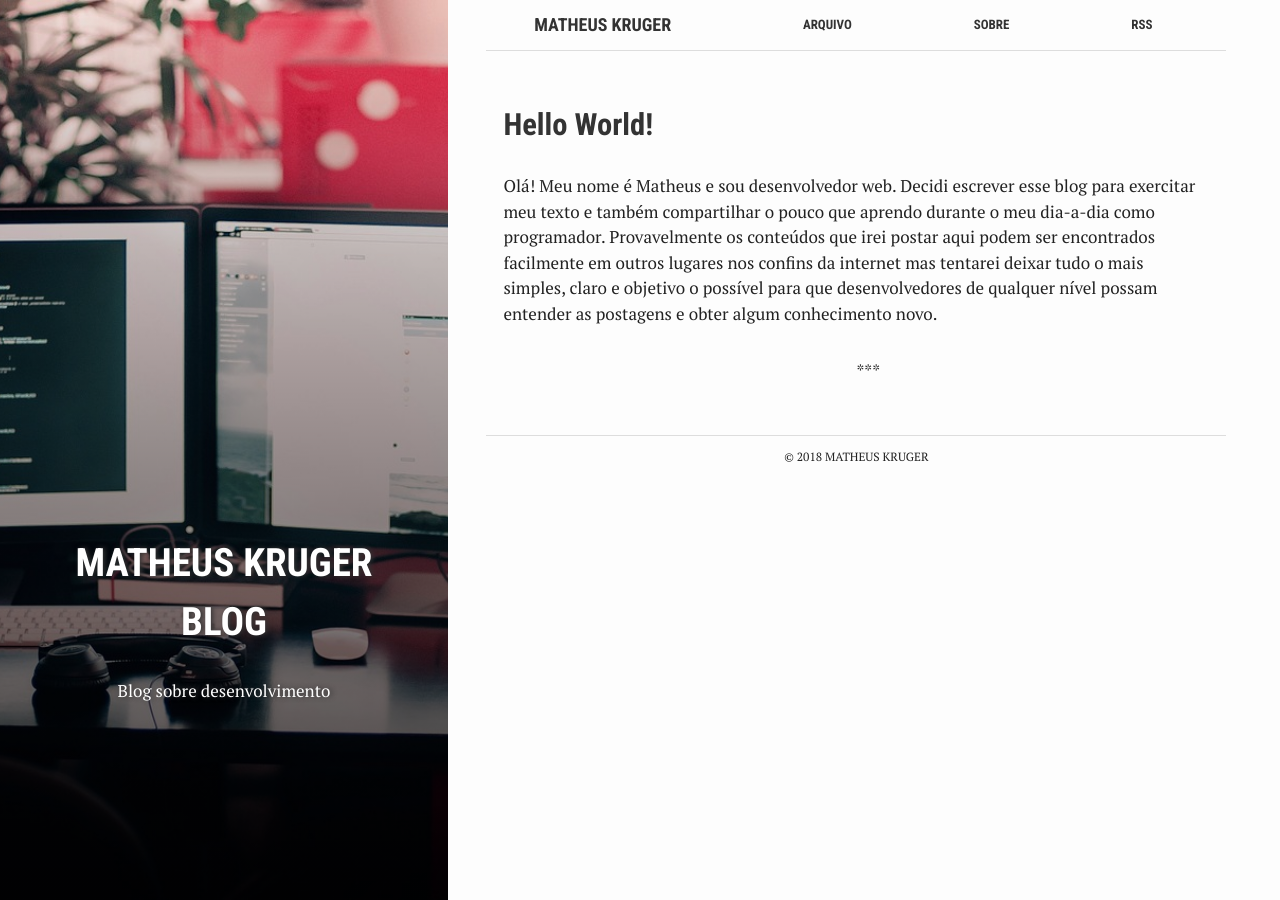
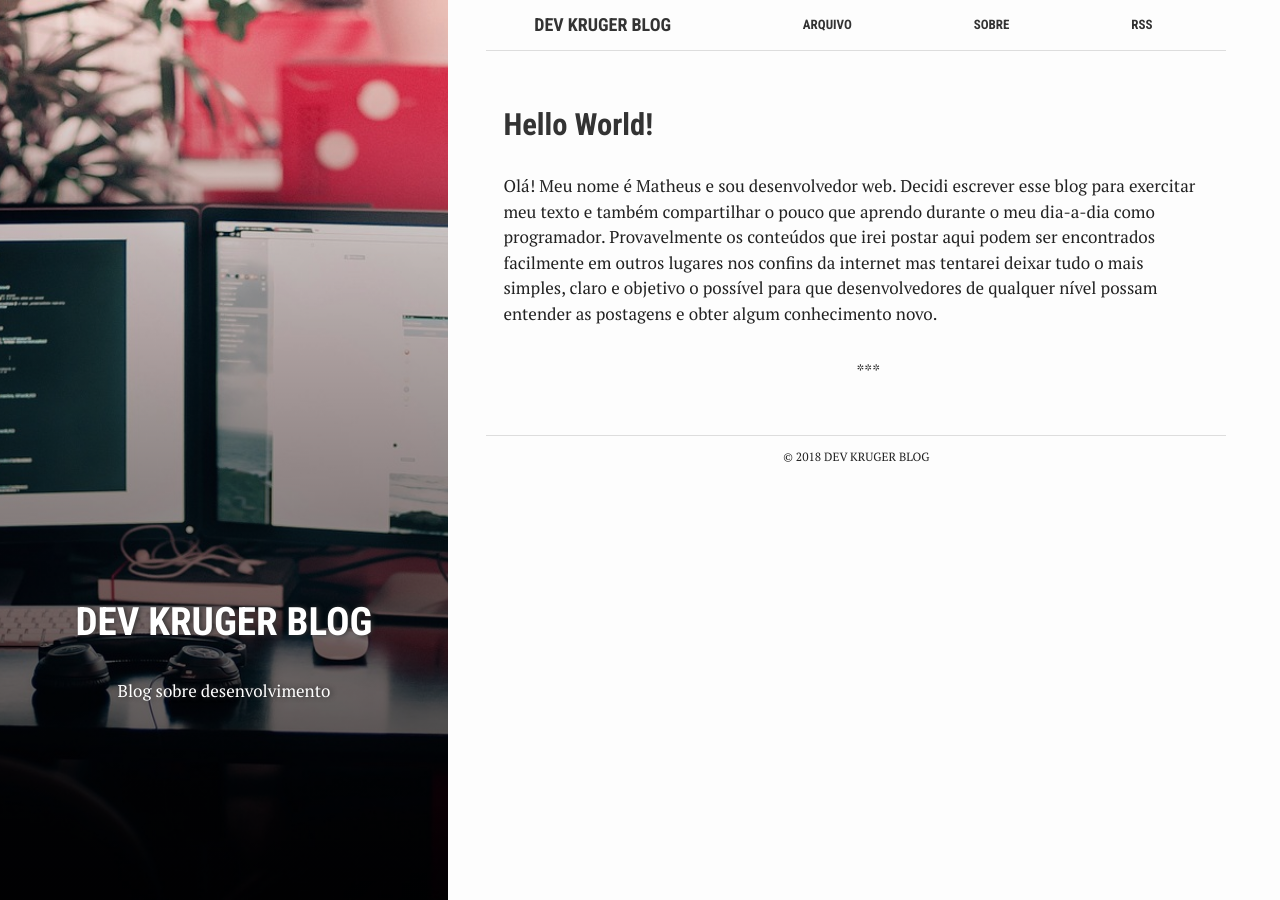
Before and after one commit to mathkruger/mathkruger.github.io, a Jekyll site: the page built from index.md, in a window 1280 px wide. Built offline with Jekyll 4.4.1, drawn with Linux system fonts in a browser that asks for light colours.

Commit message:
mudando nome do blog

```diff
--- a/_config.yml
+++ b/_config.yml
@@ -6,7 +6,7 @@
 # 'jekyll serve'. If you change this file, please restart the server process.
 
 # Site settings
-title: Matheus Kruger
+title: Dev Kruger Blog
 email: ms-kruger@hotmail.com
 description: > # this means to ignore newlines until "baseurl:"
   Blog sobre desenvolvimento. Pequenas coisas que aprendi e ainda aprendo no meu dia a dia.
--- a/index.md
+++ b/index.md
@@ -1,7 +1,7 @@
 ---
 layout: default
-crawlertitle: "Matheus Kruger Blog"
-title: "Matheus Kruger Blog"
+crawlertitle: "Dev Kruger Blog"
+title: "Dev Kruger Blog"
 summary: "Blog sobre desenvolvimento"
 ---
 
```
